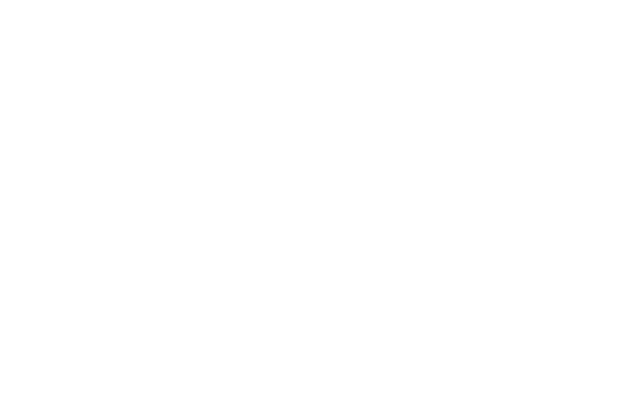
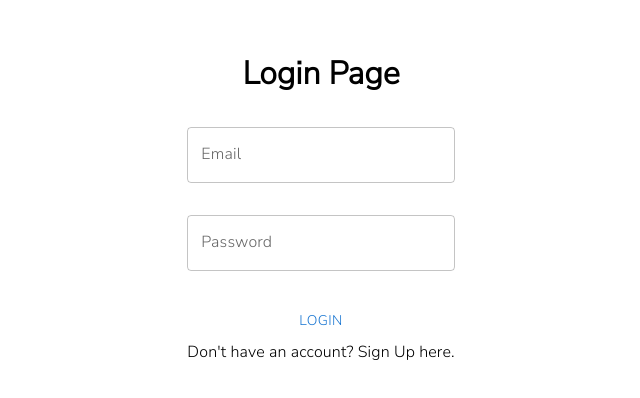
Before and after one commit to Jimish18/Expense-Management-System-MERN, a React (Create React App) app in the folder client/: page /login in a window 1280 px wide. Before the commit this address had no page. Shown: the part 192-590 px from the top of the page, without its empty margins (319-959 px from the left). Built offline with nearby package versions, Linux system fonts and the light colour scheme.

Commit message:
created Login Form Page

```diff
--- a/client/package.json
+++ b/client/package.json
@@ -17,7 +17,8 @@
     "react-router-dom": "^6.21.3",
     "react-scripts": "5.0.1",
     "styled-components": "^6.1.8",
-    "web-vitals": "^2.1.4"
+    "web-vitals": "^2.1.4",
+    "yup": "^1.3.3"
   },
   "scripts": {
     "start": "react-scripts start",
--- a/client/src/App.js
+++ b/client/src/App.js
@@ -2,6 +2,7 @@
 import { Routes , Route } from 'react-router-dom';
 import HomePage from './Pages/HomePage';
 import TransactionPage from './Pages/TransactionPage';
+import LoginPage from './Pages/LoginPage';
 
 function App() {
   return (
@@ -10,6 +11,7 @@
 
         <Route path='/' element={<HomePage/>}/>
         <Route path='/transactions' element={<TransactionPage/>}/>
+        <Route path='/login' element={<LoginPage/>} />
       </Routes>
     </div>
   );
--- a/client/src/Pages/LoginPage.jsx
+++ b/client/src/Pages/LoginPage.jsx
@@ -1,8 +1,126 @@
 import React from 'react'
+import * as yup from "yup";
+import
+{
+  Box,
+  Button,
+  TextField,
+  useMediaQuery,
+  Typography
+} from "@mui/material";
+import { useNavigate } from 'react-router-dom';
+import { Formik } from 'formik';
 
-const LoginPage = () => {
+
+const loginSchema = yup.object().shape(
+  {
+    email : yup.string().email("invalid Email").required("required"),
+    password : yup.string().required("required"),
+  }
+);
+
+const initialValueLogin =
+{
+  email : "",
+  password : "",
+}
+
+const LoginPage = () =>
+{
+  const navigate = useNavigate();
+
+  const handleFormSubmit = () =>
+  {
+
+  }
+
   return (
-    <div>LoginPage</div>
+    <Formik
+      onSubmit={handleFormSubmit}
+      initialValues={initialValueLogin}
+      validationSchema={loginSchema}
+    >
+      {
+        ({
+          values,
+          errors,
+          touched,
+          handleblur,
+          handleChange,
+          handleSubmit
+        }) =>
+
+        (
+          <div
+            style=
+            {{
+              height : '100vh',
+              width : '100vw',
+              display : 'flex',
+              alignItems : 'center',
+              justifyContent : 'center'
+            }}
+          >
+            <form onSubmit={handleSubmit}
+              style=
+              {{
+                display : 'flex',
+                flexDirection : 'column',
+                gap : '2rem',
+                textAlign : 'center'
+              }}
+            >
+
+              <h1>Login Page</h1>
+
+              <TextField
+                label="Email"
+                onBlur={handleblur}
+                onChange={handleChange}
+                value={values.email}
+                name="email"
+                error = {Boolean(touched.email) && Boolean(errors.email)}
+                helperText={touched.email && errors.email}
+              />
+
+              <TextField
+                label="Password"
+                type='password'
+                onBlur={handleblur}
+                onChange={handleChange}
+                value={values.password}
+                name="password"
+                error = {Boolean(touched.password) && Boolean(errors.password)}
+                helperText={touched.password && errors.password}
+              />
+
+
+              {/* Buttons */}
+              <Box>
+                <Button
+                  type='submit'
+                >
+                  Login
+                </Button>
+
+                <Typography
+                  onClick = {() => navigate('/register')}
+                  sx=
+                  {{
+                    cursor : 'pointer'
+                  }}
+                >
+                  Don't have an account? Sign Up here.
+                </Typography>
+
+              </Box>
+
+            </form>
+          </div>
+        )
+      }
+
+    </Formik>
   )
 }
 
```
Also changed, not shown: 1 other file (tests, documents, lock files or other folders).
